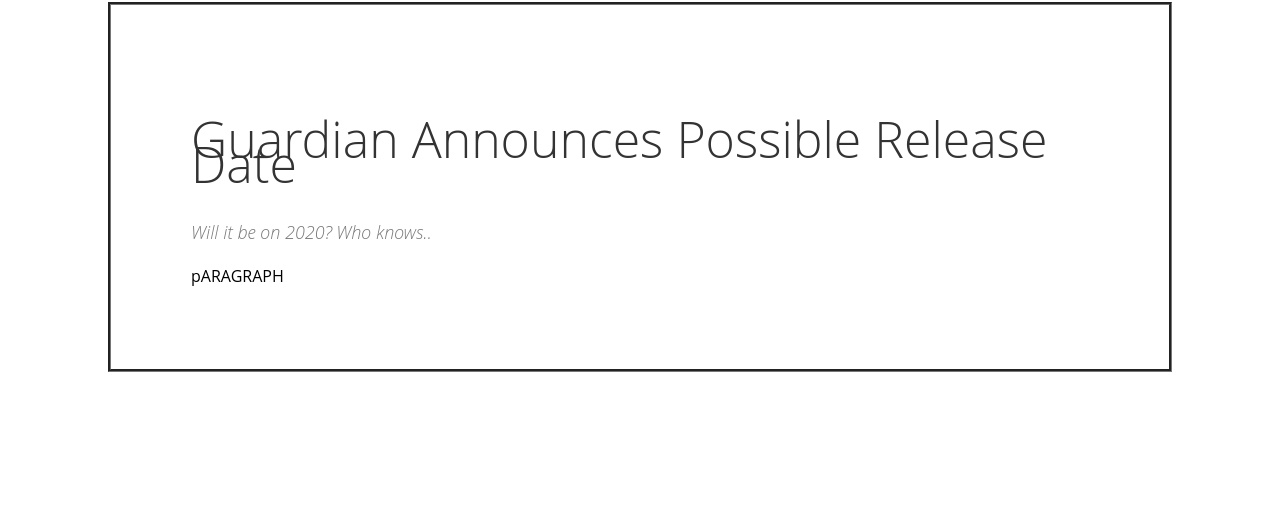
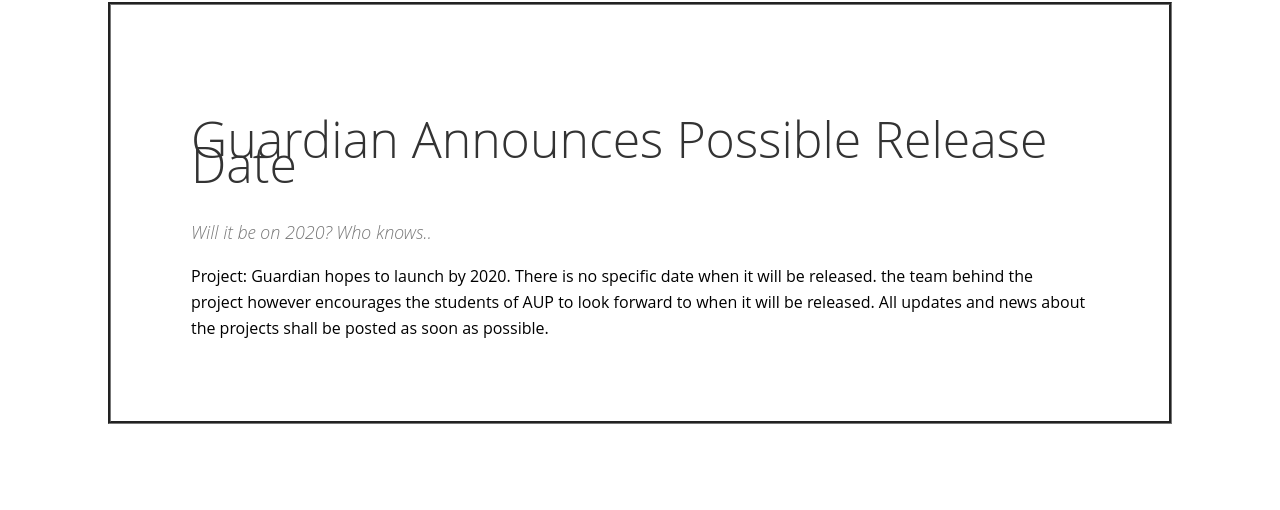
Before and after one commit to ProjectGuardian/Guardian, a plain HTML site: page blogpagecontent3.html in a window 1280 px wide. Shown: the part 910-1420 px from the top of the page. Drawn offline with Linux system fonts and the light colour scheme.

Commit message:
added content to blog page and blogpagecontent3.html

```diff
--- a/blogpagecontent3.html
+++ b/blogpagecontent3.html
@@ -36,7 +36,9 @@
           <h2>Guardian Announces Possible Release Date</h2>
           <h3>Will it be on 2020? Who knows..</h3>
           <p>
-            pARAGRAPH
+            Project: Guardian hopes to launch by 2020. There is no specific date when it will be released.
+            the team behind the project however encourages the students of AUP to look forward to when it will be released.
+            All updates and news about the projects shall be posted as soon as possible.
           </p>
 
         </div>
```
Also changed, not shown: BlogPages.html (+1 -1 lines).
